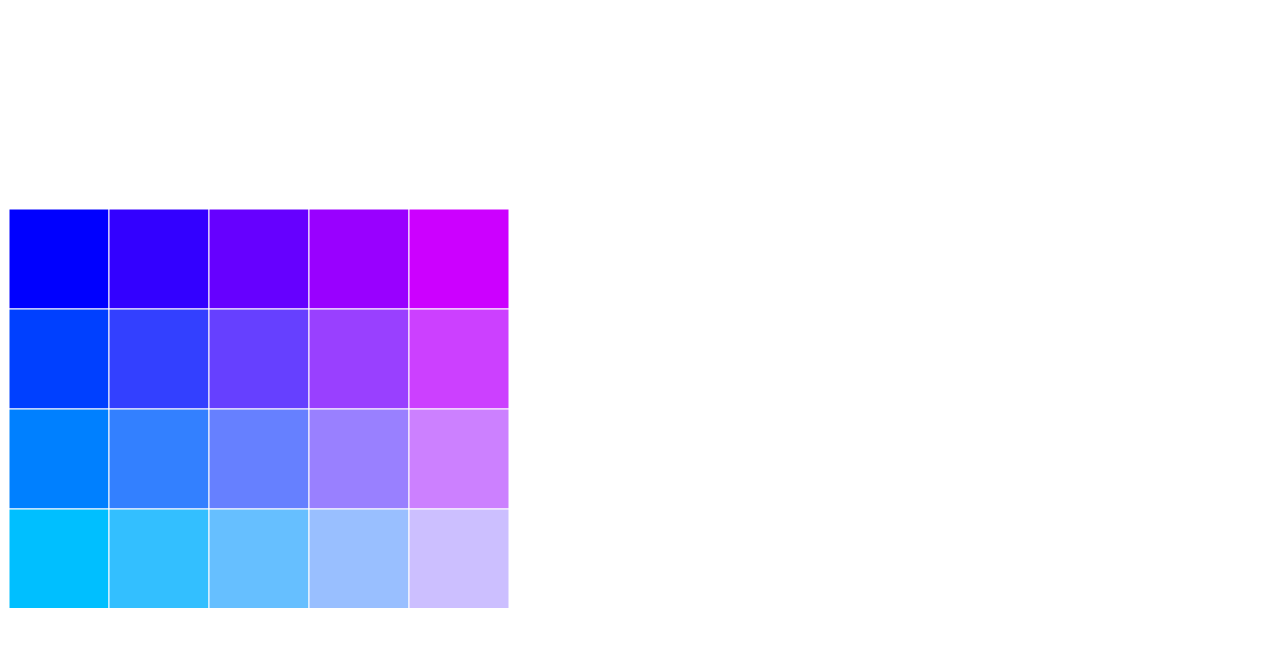
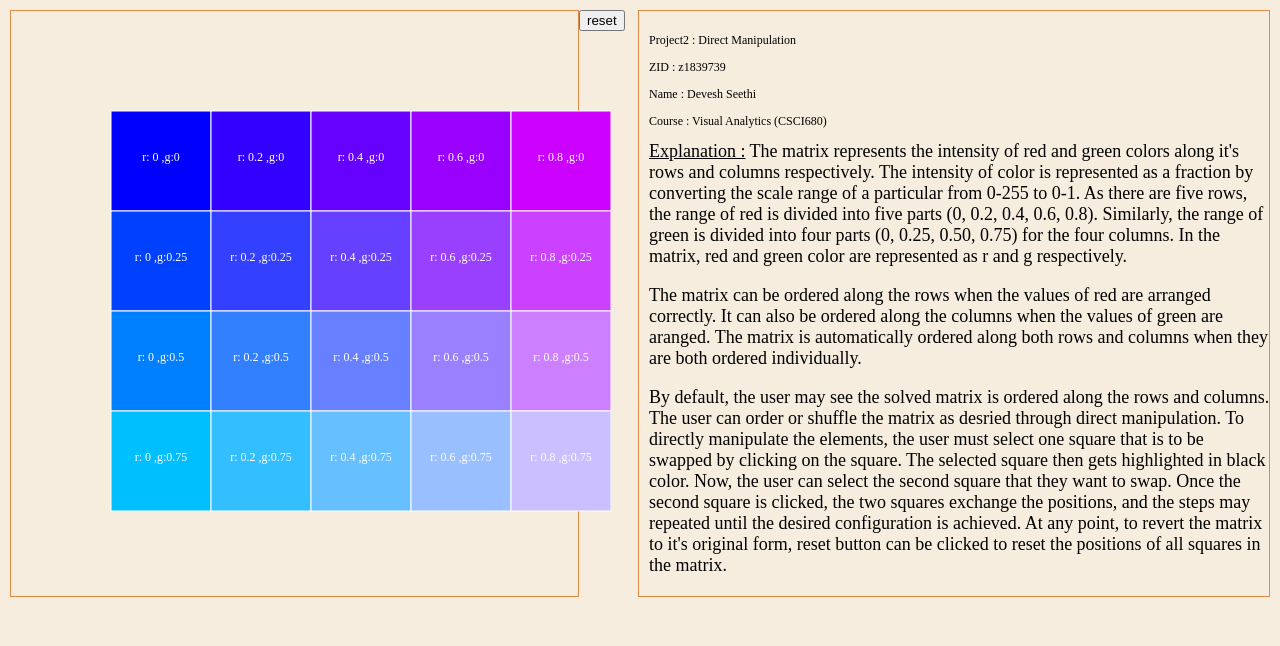
Before and after one commit to rdverse/VisualAnalytics-p1, a plain HTML site: page v3/index.html in a window 1280 px wide. Drawn offline with nearby package versions, Linux system fonts and the light colour scheme.

Commit message:
finished project 3

```diff
--- /dev/null
+++ b/v3/grid.css
@@ -0,0 +1,36 @@
+
+ #grid{
+    width: 45%;
+    height: 75%;
+    float:left; /* add this */
+    border: 1px solid#e08a46;
+  }
+
+
+  #explanation{
+    width: 50%;
+    height: 75%;
+    float:right; /* add this */
+    border: 1px solid#e08a46;
+  }
+
+  #resetButton{
+    position : fixed,
+    bottom: 10,
+    right: 10
+    }
+
+
+
+
+  body {
+      margin: 10px;
+      overflow: hidden;
+      background-color: rgb(247, 237, 223);
+  }
+
+/*
+  width: 5%;
+    height: 5%;
+    float:left; /* add this */
+    border: 1px solid red; */
--- a/v3/grid.js
+++ b/v3/grid.js
@@ -1,15 +1,21 @@
 var click = 0;
 var clickedObj;
+var offset = 100;
+
+var objectTracer = {"previous" : {"x": 0, "y" : 0},
+					"current" : {"x": 0, "y" : 0}}
+
 var clicked = false;
+var transition = false;
 
 
-function gridData() {
+function getData() {
 	var data = new Array();
-	var xpos = 1; //starting xpos and ypos at 1 so the stroke will show when we make the grid below
-	var ypos = 1;
+    var dataIndexer = new Array();
+	var xpos = offset;
+	var ypos = offset;
 	var width = 100;
 	var height = 100;
-	var click = 0;
 
 	// iterate for rows
 	for (var row = 0; row < 4; row++) {
@@ -17,30 +23,55 @@ function gridData() {
 
 		// iterate for cells/columns inside rows
 		for (var column = 0; column < 5; column++) {
+
+            dataIndexer.push({"row": row, "column" : column, "x": xpos, "y":ypos});
+
 			data[row].push({
-				x: xpos,
-				y: ypos,
-				width: width,
-				height: height,
-				click: click,
-                r: (column/5)*255,
-                g: (row/4)*255,
-                b: 0
+				"x": xpos,
+				"y": ypos,
+				"width": width,
+				"height": height,
+                "r": (column/5)*255,
+                "g": (row/4)*255
 			})
-			// increment the x position. I.e. move it over by 50 (width variable)
+
 			xpos += width;
 		}
-		// reset the x position after a row is complete
-		xpos = 1;
-		// increment the y position for the next row. Move it down 50 (height variable)
+
+		xpos = offset;
+
 		ypos += height;
 	}
 	return data;
 }
 
-function drawGrid(gridData) {
-//var gridData = gridData();
-// I like to log the data to the console for quick debugging
+function updateData(){
+
+var prevData = gridData[(objectTracer.previous.y-offset) / 100][(objectTracer.previous.x-offset) / 100];
+
+var currData = gridData[(objectTracer.current.y-offset) / 100][(objectTracer.current.x-offset) / 100];
+
+var tempR = prevData.r;
+var tempG = prevData.g;
+
+prevData.r = currData.r;
+prevData.g = currData.g;
+
+currData.r = tempR;
+currData.g = tempG;
+
+gridData[(objectTracer.previous.y-offset) / 100][(objectTracer.previous.x-offset) / 100] = prevData;
+gridData[(objectTracer.current.y-offset) / 100][(objectTracer.current.x-offset) / 100] = currData;
+// gridData.push()
+
+drawGrid();
+// gridData
+
+}
+
+function drawGrid() {
+
+d3.selectAll("svg").remove();
 console.log(gridData);
 
 var grid = d3.select("#grid")
@@ -59,44 +90,92 @@ var column = row.selectAll("square")
 	.enter().append("rect")
 	.attr("class","square")
 	.attr("x", function(d) { return d.x; })
-	.attr("y", function(d) { return d.y+200; })
+	.attr("y", function(d) { return d.y; })
 	.attr("width", function(d) { return d.width; })
 	.attr("height", function(d) { return d.height; })
 	.style("fill", function(d){return("rgb(" + d.r + "," + d.g + ",255)");})
 	.style("stroke", "rgb(255,255,255)")
 	.on('click', function(d) {
 
-       // clickedObj = d;
-       console.log(d.explicitOriginalTarget.__data__.r);
-
-
         if(clicked){
-
-            // var rNew = d.__data__.r;
-            // var gNew = d.__data__.g;
-
-            //d3.select(clickedObj).transition().duration('800').style("fill","rgb(" +rNew+ "," +gNew+ ",0)");
-
-           // d3.select(clickedObj).transition().duration('800').style("fill","rgb(255,255,255)");
-
-            var rOld = clickedObj.explicitOriginalTarget.__data__.r;
-            var gOld = clickedObj.explicitOriginalTarget.__data__.g;
-
-            d3.select(this).transition().duration('800').style("fill","rgb(" +rOld+ "," +gOld+ ",255)");
-            clicked = false;
-
+			objectTracer["current"]["x"] = d.explicitOriginalTarget.__data__.x;
+		    objectTracer["current"]["y"] = d.explicitOriginalTarget.__data__.y;
+		    console.log('current');
+			d3.select(this).transition().duration('1000').style("fill","rgb(0,0,0)");
+			clicked = false;
+			transition = true;
         }
 
         else{
-            clickedObj = d;
-          //  d3.select(this).transition().duration('800').style("fill","rgb(0,0,0)");
+		    objectTracer["previous"]["x"] = d.explicitOriginalTarget.__data__.x;
+		    objectTracer["previous"]["y"] = d.explicitOriginalTarget.__data__.y;
+			console.log('previous');
+            d3.select(this).transition().duration('800').style("fill","rgb(0,0,0)");
             clicked = true;
         }
 
+		if(transition){
+			updateData();
+			transition = false;}
 
     });
 
+	var text = row.selectAll(".text")
+	.data(function(d) { return d; })
+	.enter()
+	.append("text")
+	.attr("x", function(d) { return d.x + 50; })
+	.attr("y", function(d) { return d.y + 50; })
+	.attr("text-anchor", "middle")
+    .style("font-size", "12px")
+	.style("fill", "rgb(255,255,255)")
+	.text(function(d){return("r: " + d.r/255 + " ,g:" + d.g/255);})
 }
 
-var gridData = gridData();
-drawGrid(gridData);
+
+function resetState(){
+	gridData = getData();
+	drawGrid();
+	}
+
+
+var gridData = getData();
+drawGrid();
+
+
+var expText = "<span style='font-size: 12px;'>\
+					<p>Project2 : Direct Manipulation</p>\
+					<p>ZID : z1839739</p>\
+					<p>Name : Devesh Seethi</p>\
+					<p>Course : Visual Analytics (CSCI680)</p></span>\
+					<span style='text-decoration: underline; font-size: 18px;'> Explanation :</span>\
+					<span style='font-size: 18px;'>\
+					The matrix represents the intensity of red and green colors along it's rows and columns respectively.\
+					The intensity of color is represented as a fraction by converting the scale range of a particular from 0-255 to 0-1.\
+					As there are five rows, the range of red is divided into five parts (0, 0.2, 0.4, 0.6, 0.8). Similarly, the range\
+					 of green is divided into four parts (0, 0.25, 0.50, 0.75) for\
+					the four columns. In the matrix, red and green color are represented as r and g respectively.\
+					<p>The matrix can be ordered along the rows when the values of red are arranged correctly.\
+					It can also be ordered along the columns when the values of green are aranged. The matrix is automatically\
+					ordered along both rows and columns when they are both ordered individually.</p>\
+					<p>By default, the user may see the solved matrix is ordered along the rows and columns. The user can order or shuffle the matrix as desried through direct manipulation.\
+					To directly manipulate the elements, the user must select one square that is to be swapped by clicking on the square. \
+					The selected square then gets highlighted in black color. Now, the user can select the second square that they want to swap.\
+					Once the second square is clicked, the two squares exchange the positions, and the steps may repeated until the desired\
+					configuration is achieved. At any point, to revert the matrix to it's original form, reset button can be clicked to reset the\
+					positions of all squares in the matrix.</p>\
+					</span>"
+
+var exp = d3.select("#explanation")
+                .append("div")
+                .style("position", "absolute")
+                .style("color", "black")
+                .style("border", "#ffebcd")
+                .style("border-width", "1px")
+                .style("border-radius", "5px")
+                .style("padding", "10px");
+
+				exp.style("visibility", "visible")
+				.html(expText);
+
+		  console.log(p);
--- a/v3/index.html
+++ b/v3/index.html
@@ -1,9 +1,17 @@
 <html>
+
+
+
 <head>
+	<title>Direct manipulation</title>
+		<link rel="stylesheet" href="grid.css">
 	<script src="https://d3js.org/d3.v6.min.js"></script>
 </head>
 <body>
 <div id="grid"></div>
+<button type="button" id ="resetButton" onclick="resetState()">reset</button>
+<div id="explanation"></div>
 <script src="grid.js" type="text/javascript"></script>
+
 </body>
 </html>
```
